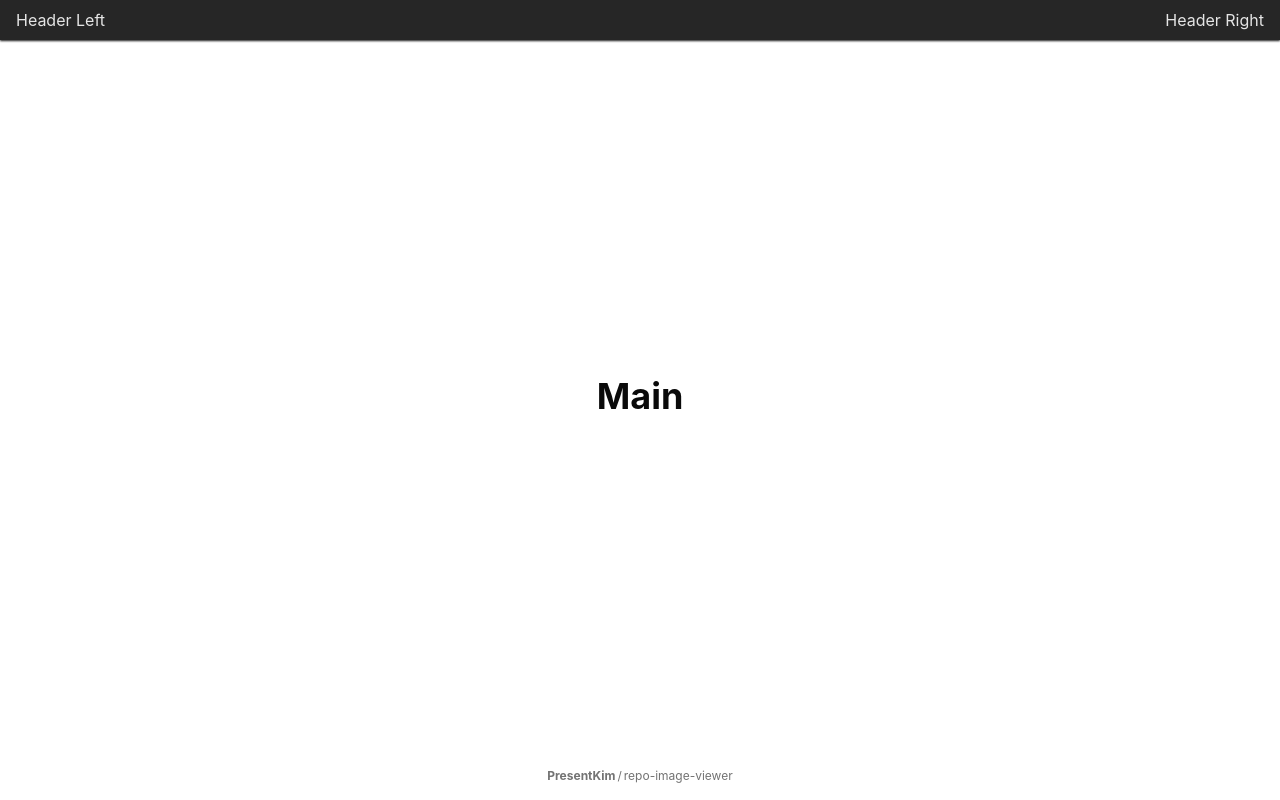
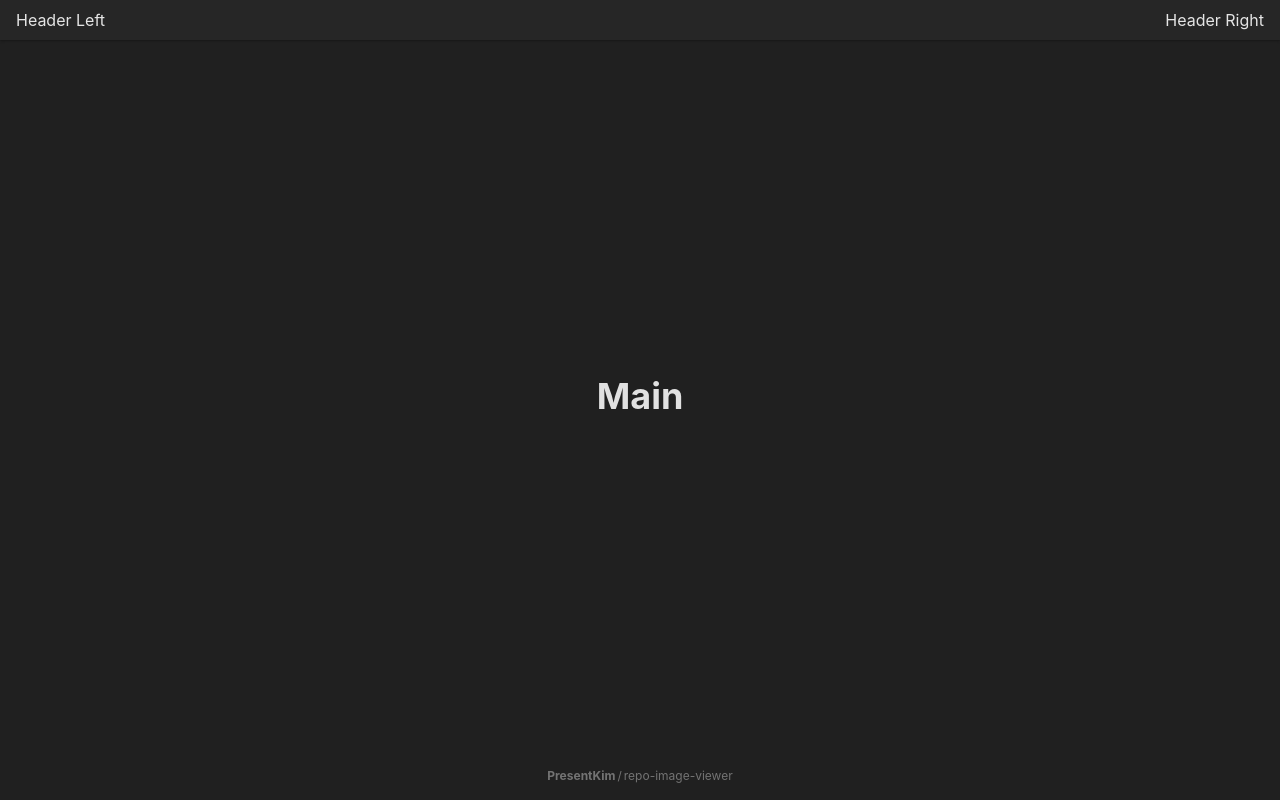
Before and after one commit to PresentKim/git-resource-viewer, a React (Vite) app: page / in a window 1280 px wide. Built offline with nearby package versions, Linux system fonts and the light colour scheme.

Commit message:
feat(styles): Update color variables for only dark theme support

```diff
--- a/src/index.css
+++ b/src/index.css
@@ -14,32 +14,30 @@
   image-rendering: pixelated;
   -ms-interpolation-mode: nearest-neighbor;
 
-  background-color: #2d2d2d;
-  color: #e1e1e1;
-  --background: hsl(0 0% 100%);
-  --foreground: hsl(0 0% 3.9%);
-  --card: hsl(0 0% 100%);
-  --card-foreground: hsl(0 0% 3.9%);
-  --popover: hsl(0 0% 100%);
-  --popover-foreground: hsl(0 0% 3.9%);
-  --primary: hsl(0 0% 9%);
-  --primary-foreground: hsl(0 0% 98%);
-  --secondary: hsl(0 0% 96.1%);
-  --secondary-foreground: hsl(0 0% 9%);
-  --muted: hsl(0 0% 96.1%);
-  --muted-foreground: hsl(0 0% 45.1%);
-  --accent: hsl(0 0% 96.1%);
-  --accent-foreground: hsl(0 0% 9%);
-  --destructive: hsl(0 84.2% 60.2%);
-  --destructive-foreground: hsl(0 0% 98%);
-  --border: hsl(0 0% 89.8%);
-  --input: hsl(0 0% 89.8%);
-  --ring: hsl(0 0% 3.9%);
-  --chart-1: hsl(12 76% 61%);
-  --chart-2: hsl(173 58% 39%);
-  --chart-3: hsl(197 37% 24%);
-  --chart-4: hsl(43 74% 66%);
-  --chart-5: hsl(27 87% 67%);
+  --background: #202020;
+  --foreground: #e1e1e1;
+  --card: #202020;
+  --card-foreground: #e1e1e1;
+  --popover: #202020;
+  --popover-foreground: #e1e1e1;
+  --primary: #e1e1e1;
+  --primary-foreground: #3a3a3a;
+  --secondary: #404040;
+  --secondary-foreground: #e1e1e1;
+  --muted: #404040;
+  --muted-foreground: #d1d1d1;
+  --accent: #404040;
+  --accent-foreground: #e1e1e1;
+  --destructive: hsl(0 62.8% 30.6%);
+  --destructive-foreground: #e1e1e1;
+  --border: #404040;
+  --input: #404040;
+  --ring: #404040;
+  --chart-1: hsl(220 70% 50%);
+  --chart-2: hsl(160 60% 45%);
+  --chart-3: hsl(30 80% 55%);
+  --chart-4: hsl(280 65% 60%);
+  --chart-5: hsl(340 75% 55%);
   --radius: 0.6rem;
 }
 
@@ -55,33 +53,6 @@ body,
 
   margin: 0;
   padding: 0;
-}
-
-.dark {
-  --background: hsl(0 0% 3.9%);
-  --foreground: hsl(0 0% 98%);
-  --card: hsl(0 0% 3.9%);
-  --card-foreground: hsl(0 0% 98%);
-  --popover: hsl(0 0% 3.9%);
-  --popover-foreground: hsl(0 0% 98%);
-  --primary: hsl(0 0% 98%);
-  --primary-foreground: hsl(0 0% 9%);
-  --secondary: hsl(0 0% 14.9%);
-  --secondary-foreground: hsl(0 0% 98%);
-  --muted: hsl(0 0% 14.9%);
-  --muted-foreground: hsl(0 0% 63.9%);
-  --accent: hsl(0 0% 14.9%);
-  --accent-foreground: hsl(0 0% 98%);
-  --destructive: hsl(0 62.8% 30.6%);
-  --destructive-foreground: hsl(0 0% 98%);
-  --border: hsl(0 0% 14.9%);
-  --input: hsl(0 0% 14.9%);
-  --ring: hsl(0 0% 83.1%);
-  --chart-1: hsl(220 70% 50%);
-  --chart-2: hsl(160 60% 45%);
-  --chart-3: hsl(30 80% 55%);
-  --chart-4: hsl(280 65% 60%);
-  --chart-5: hsl(340 75% 55%);
 }
 
 @theme inline {
```
